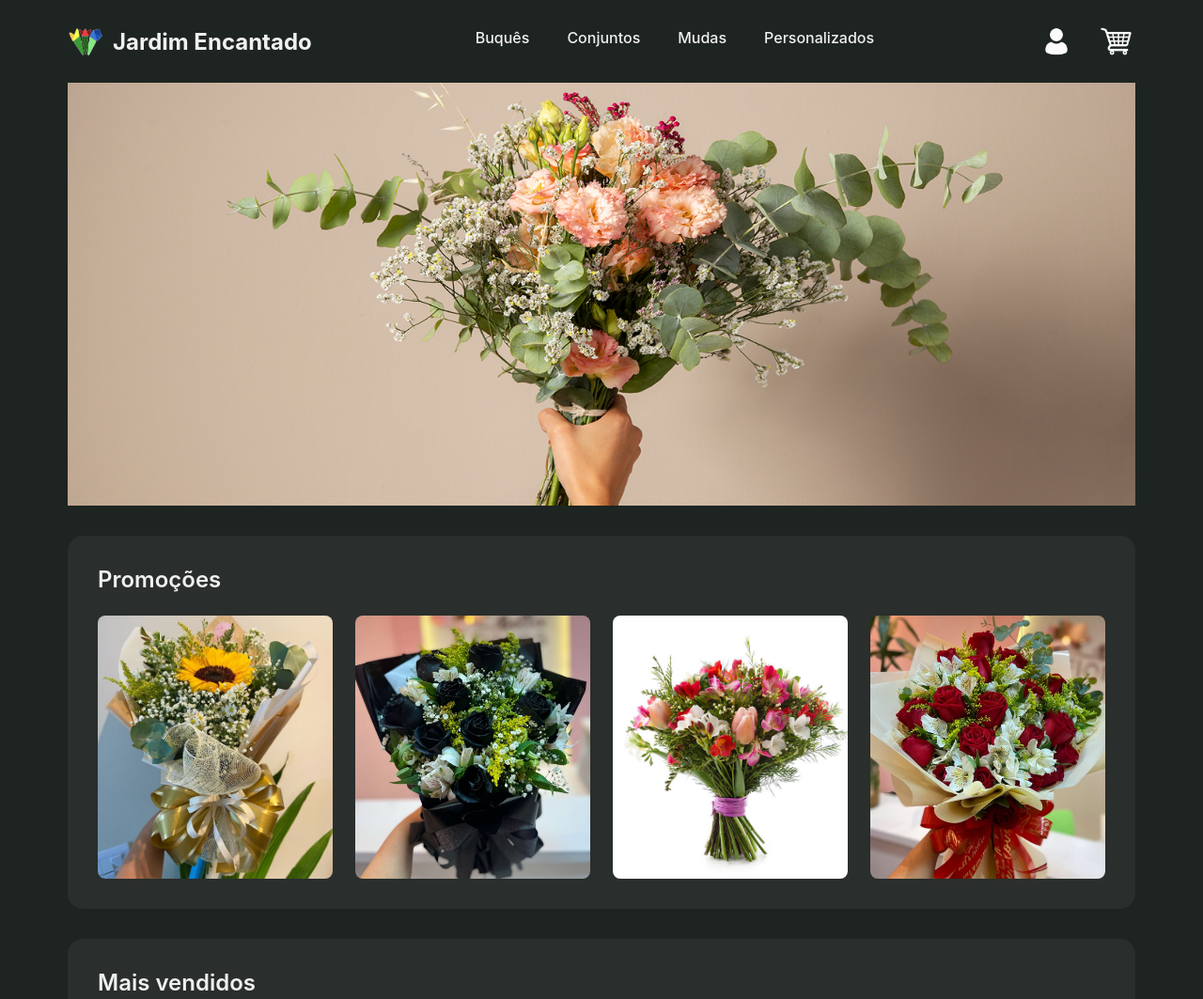
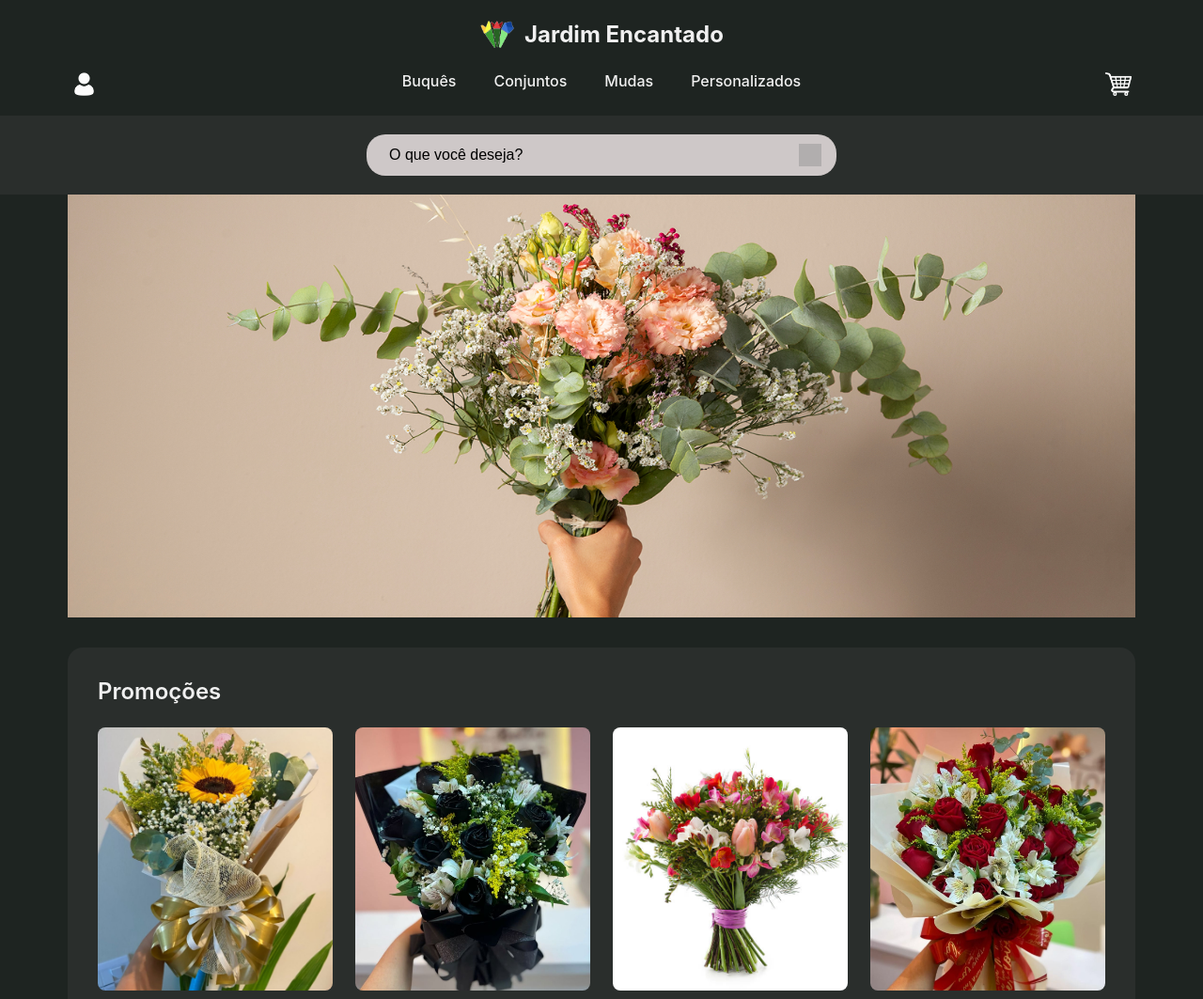
Before and after one commit to AdrianeHJ/jardim-encantado, a plain HTML site: page src/main/resources/static/index.html in a window 1280 px wide. Shown: the top 1063 px of the page at 94% size. Drawn offline with Linux system fonts and the light colour scheme; grey boxes are pictures that could not be loaded.

Commit message:
cabeçalho arrumado (figma)

```diff
--- a/src/main/resources/static/index.html
+++ b/src/main/resources/static/index.html
@@ -9,23 +9,42 @@
 </head>
 <body>
 
-    <header class="header container">
+    <header class="novo-header-wrapper">
+        <div class="novo-header-top">
+            <div class="container">
+                <div class="header-linha-1">
                     <a href="index.html" class="logo">
                         <span><img src="/src/main/resources/images/LogoSemFundo.png" class="material-symbols-outlined logo-icon" alt="logo"></span>
                         Jardim Encantado
                     </a>
+                </div>
+                <div class="header-linha-2">
+                    <div class="header-icone-esquerda">
+                        <span id="user-icon" style="cursor: pointer;"><img src="/src/main/resources/images/Login.png" class="material-symbols-outlined" alt="perfil"></span>
+                    </div>
                     <nav class="main-nav">
                         <a href="buques.html">Buquês</a>
                         <a href="conjuntos.html">Conjuntos</a>
                         <a href="mudas.html">Mudas</a>
                         <a href="personalizados.html">Personalizados</a>
                     </nav>
-        <div class="header-icons">
-            <span id="user-icon" style="cursor: pointer;"><img src="/src/main/resources/images/Login.png" class="material-symbols-outlined" alt="perfil"></span>
+                    <div class="header-icone-direita">
                         <a href="carrinho.html"><span><img src="/src/main/resources/images/carrinho branco.png" class="material-symbols-outlined" alt="carrinho"></span></a>
                     </div>
+                </div>
+            </div>
+        </div>
+        <div class="novo-header-bottom">
+    <div class="container">
+        <div class="search-container">
+            <input type="search" class="barra-pesquisa" placeholder="O que você deseja?">
+            <button type="submit" class="search-button">
+                <img src="https://fonts.gstatic.com/s/i/materialicons/search/v10/24px.svg" alt="Pesquisar">
+            </button>
+        </div>
+    </div>
+</div>
     </header>
-
     <main class="container">
         <img src="/src/main/resources/images/foto1.carrossel.jpg" alt="Banner Principal" class="hero-banner">
 
@@ -66,7 +85,6 @@
         </section>
     </main>
 
-    <!--login-->
     <div id="auth-modal" class="modal-overlay">
     <div class="modal-content">
         <span class="material-symbols-outlined modal-close"><img src="/src/main/resources/images/fechar.png"></span>
@@ -183,9 +201,6 @@
 
     </div>
 </div>
-<!--login-->
-
-
 <footer class="footer container">
         <div class="footer-col">
             <h3>Quem somos</h3>
--- a/src/main/resources/static/style.css
+++ b/src/main/resources/static/style.css
@@ -1003,6 +1003,116 @@ img {
     line-height: 1.5;
 }
 
+/* --- Estilos: Novo Cabeçalho Index --- */
+
+.novo-header-wrapper {
+
+}
+
+.novo-header-top {
+    background-color: 1E2724;
+}
+
+.novo-header-bottom {
+    background-color: #2A2E2C;
+    padding: 1.25rem 0;
+}
+
+.novo-header-top .container {
+    padding-top: 1rem;
+    padding-bottom: 1rem;
+}
+
+.novo-header-top .header-linha-1 {
+    display: flex;
+    justify-content: center;
+    padding-bottom: 1rem;
+}
+
+.novo-header-top .header-linha-2 {
+    display: flex;
+    justify-content: space-between;
+    align-items: center;
+}
+
+.novo-header-top .header-icone-esquerda .material-symbols-outlined,
+.novo-header-top .header-icone-direita .material-symbols-outlined {
+    width: 35px;
+    height: 35px;
+}
+
+
+.novo-header-top .header-icone-esquerda,
+.novo-header-top .header-icone-direita {
+    flex: 1;
+}
+
+.novo-header-top .header-icone-direita {
+    display: flex;
+    justify-content: flex-end;
+}
+
+.novo-header-top .main-nav {
+    flex: 3;
+    justify-content: center;
+}
+
+.novo-header-bottom .container {
+    display: flex;
+    justify-content: center;
+}
+
+.novo-header-bottom .barra-pesquisa {
+    width: 100%;
+    max-width: 500px;
+    padding: 0.8rem 1.5rem;
+    border-radius: 20px;
+    border: none;
+    font-size: 1rem;
+    background-color: #cec8c8;
+    color: var(--cor-texto-dark);
+}
+.novo-header-bottom .barra-pesquisa::placeholder {
+    color: #000000;
+}
+
+/* --- Estilos: Barra de Pesquisa com Lupa --- */
+.search-container {
+    position: relative;
+    width: 100%;
+    max-width: 500px;
+}
+
+
+.novo-header-bottom .barra-pesquisa {
+    padding-right: 3.5rem;
+}
+
+.search-button {
+    position: absolute;
+    right: 0;
+    top: 0;
+    height: 100%;
+    width: 3.5rem;
+    background: transparent;
+    border: none;
+    cursor: pointer;
+    display: flex;
+    align-items: center;
+    justify-content: center;
+    padding: 0;
+    border-radius: 0 20px 20px 0;
+}
+
+.search-button img {
+    width: 24px;
+    height: 24px;
+    opacity: 0.6;
+}
+
+.search-button:hover img {
+    opacity: 1;
+}
 /* --- Importações de Fontes e Ícones --- */
 @import url('https://fonts.googleapis.com/css2?family=Inter:wght@400;500;600;700&display=swap');
 @import url('https://fonts.googleapis.com/css2?family=Material+Symbols+Outlined:opsz,wght,FILL,GRAD@24,400,0,0');
```
Also changed, not shown: src/main/resources/static/buques.html (+13 -7 lines), src/main/resources/static/conjuntos.html (+13 -7 lines), src/main/resources/static/mudas.html (+13 -7 lines), src/main/resources/static/personalizados.html (+13 -7 lines), src/main/resources/static/produto.html (+13 -7 lines). Lines whose indentation alone changed are shown as unchanged.
